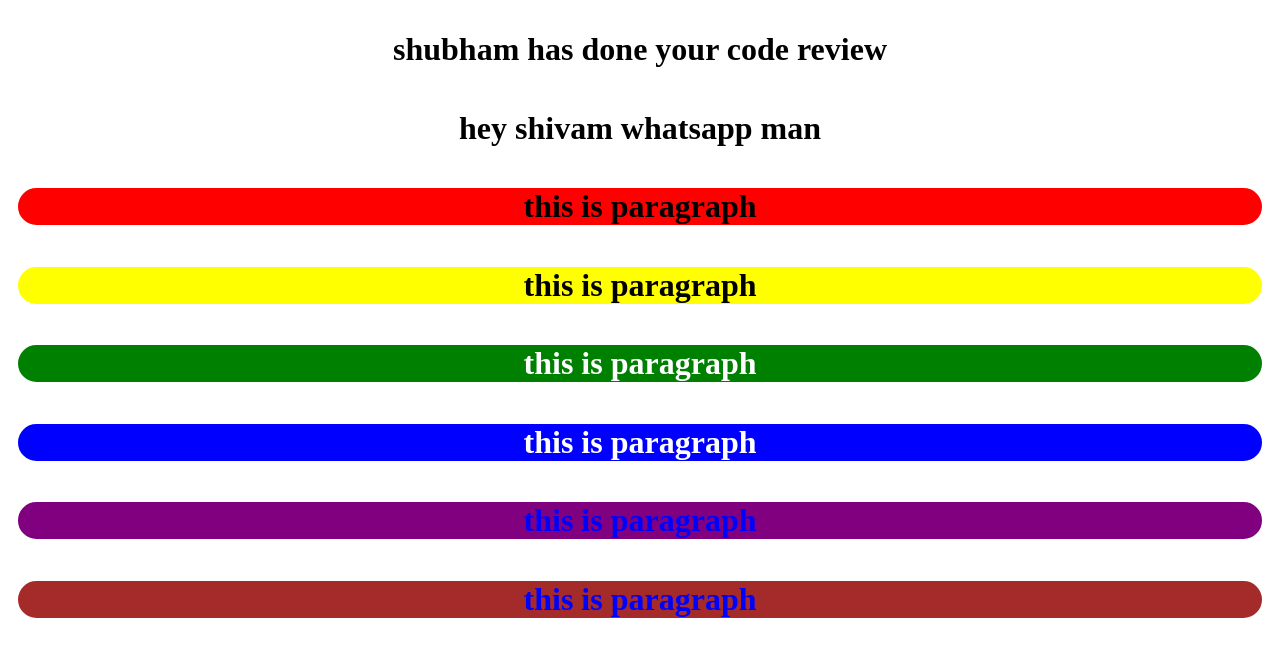
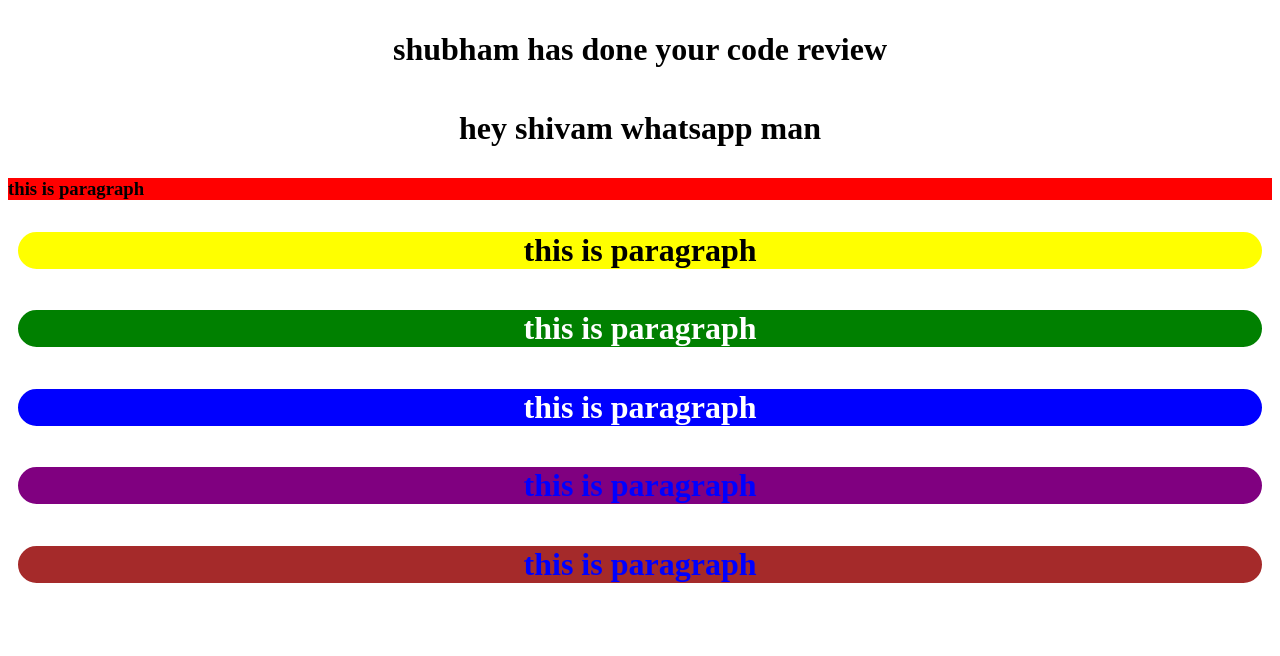
Before and after one commit to 1ShivamPandey/shivamajeetcodes, a plain HTML site: page index.html in a window 1280 px wide. Drawn offline with Linux system fonts and the light colour scheme.

Commit message:
shubham's code

```diff
--- a/index.html
+++ b/index.html
@@ -9,7 +9,7 @@
   <body>
     <h1>shubham has done your code review</h1>
     <h1>hey shivam whatsapp man</h1>
-    <h1 class="text-black" id="background-red">this is paragraph</h1>
+    <h3 class="text-black" id="background-red">this is paragraph</h1>
     <h1 class="text-black" id="background-yellow">this is paragraph</h1>
     <h1 class="text-white" id="background-green">this is paragraph</h1>
     <h1 class="text-white" id="background-blue">this is paragraph</h1>
```
